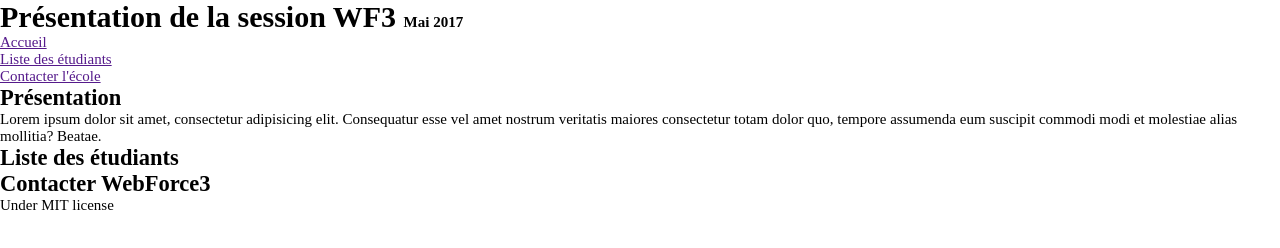
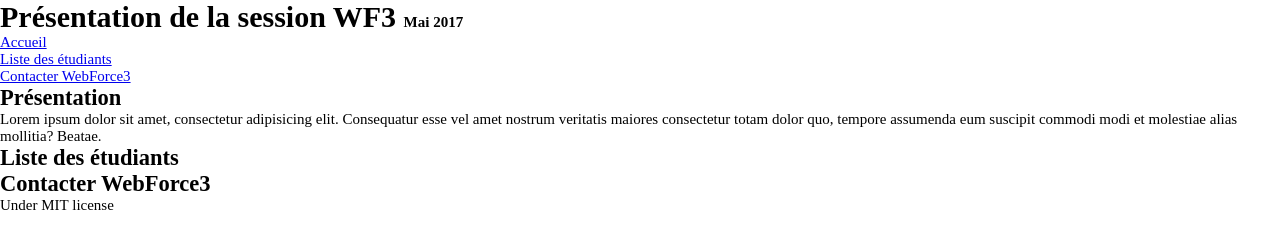
Before and after one commit to jordanmuller/WF3github-07-2017, a plain HTML site: page index.html in a window 1280 px wide. Drawn offline with nearby package versions, Linux system fonts and the light colour scheme.

Commit message:
Nav en Ajax

```diff
--- /dev/null
+++ b/data/data.json
@@ -0,0 +1,19 @@
+[
+    {
+        "id": 0,
+        "content": "Accueil",
+        "anchor": "#accueil"
+    },
+
+    {
+        "id": 1,
+        "content": "Liste des étudiants",
+        "anchor": "#studentList"
+    },
+
+    {
+        "id": 2,
+        "content": "Contacter WebForce3",
+        "anchor": "#contacts"
+    }
+]
--- a/index.html
+++ b/index.html
@@ -11,11 +11,7 @@
         <header>
             <h1>Présentation de la session WF3 <span>Mai 2017</span></h1>
             <nav>
-                <ul>
-                    <li><a href="">Accueil</a></li>
-                    <li><a href="">Liste des étudiants</a></li>
-                    <li><a href="">Contacter l'école</a></li>
-                </ul>
+                <ul></ul>
             </nav>
         </header>
 
@@ -38,6 +34,10 @@
         <footer>
             Under MIT license
         </footer>
-
+        <script
+        src="https://code.jquery.com/jquery-2.2.4.min.js"
+        integrity="sha256-BbhdlvQf/xTY9gja0Dq3HiwQF8LaCRTXxZKRutelT44="
+        crossorigin="anonymous"></script>
+        <script src="js/app.js"></script>
     </body>
 </html>
--- /dev/null
+++ b/js/app.js
@@ -0,0 +1,23 @@
+$(document).ready(function() {
+
+    $.ajax({
+        type: "GET",
+        dataType: "JSON",
+        // Le js est situé dans la balise script sur la page index.html
+        url: "data/data.json",
+
+        success: function(data) {
+            console.log(data);
+
+            for (var i = 0; i < data.length; i++) {
+                $("nav ul").append('<li><a href="' + data[i].anchor + '">' + data[i].content + '</a></li>')
+            }
+        },
+        error: function(err) {
+            console.log(err);
+        },
+        complete: function() {
+            console.log("Fin de la requête");
+        }
+    });
+});
```
